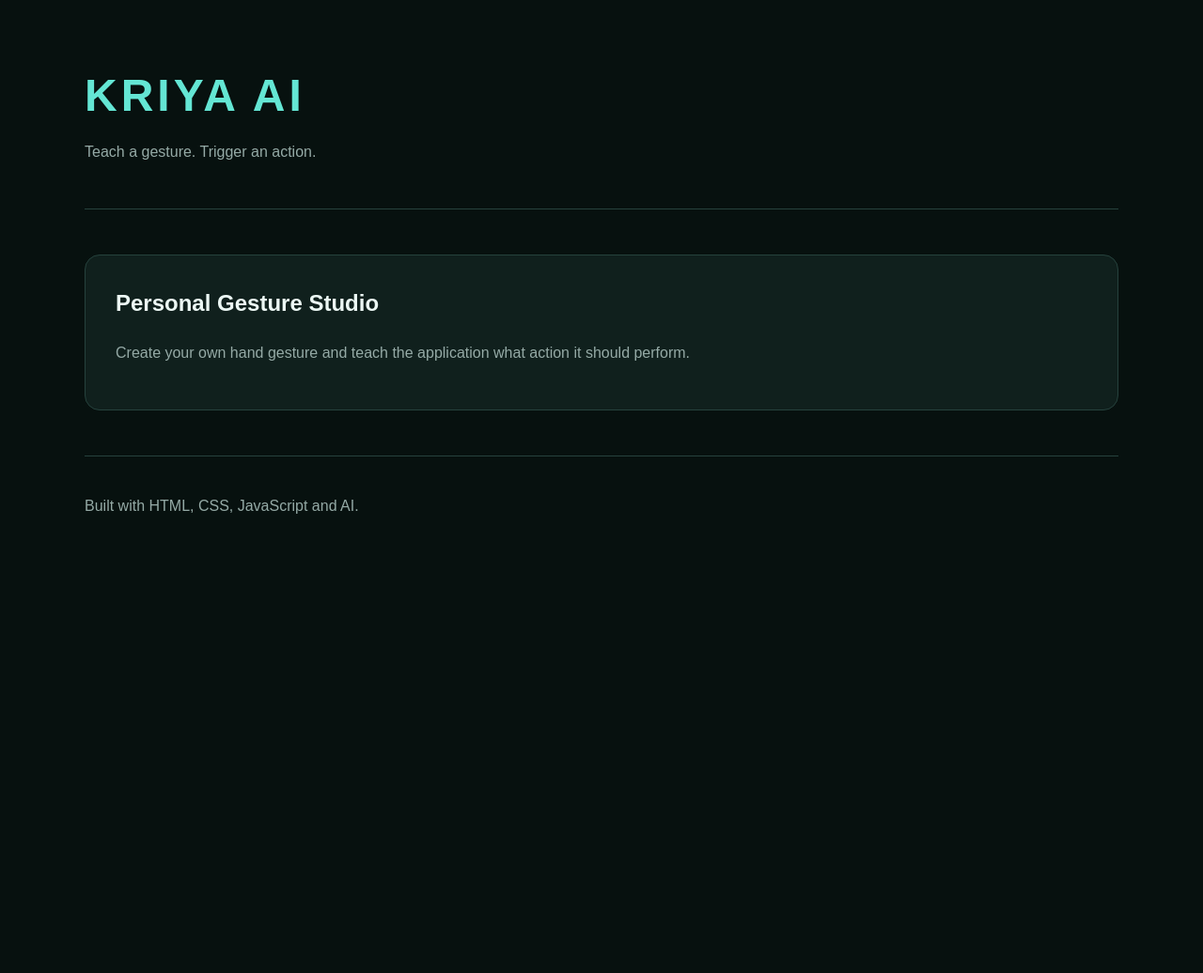
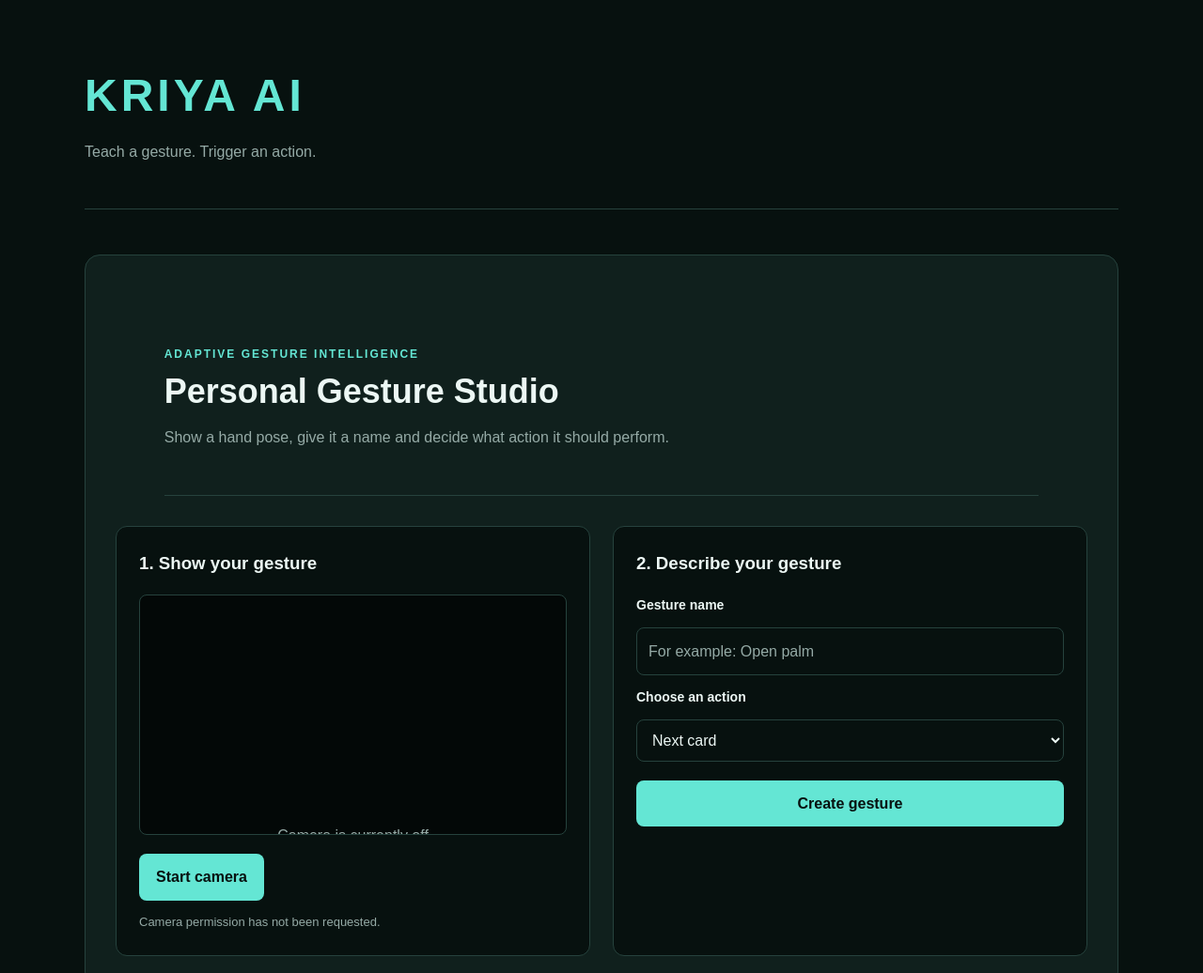
Before and after one commit to abhinammandal/kriya-ai-desktop, a plain HTML site: page index.html in a window 1280 px wide. Shown: the top 1036 px of the page at 94% size. Before the commit the page ends 800 px from the top, so only its background shows below. Drawn offline with Linux system fonts and the light colour scheme.

Commit message:
feat: build gesture studio interface

```diff
--- a/index.html
+++ b/index.html
@@ -1,5 +1,6 @@
 <!DOCTYPE html>
 <html lang="en">
+
 <head>
     <meta charset="UTF-8">
     <meta name="viewport" content="width=device-width, initial-scale=1.0">
@@ -15,12 +16,61 @@
     </header>
 
     <main>
-        <section aria-labelledby="studio-title">
-            <h2 id="studio-title">Personal Gesture Studio</h2>
-            <p>
-                Create your own hand gesture and teach the application
-                what action it should perform.
-            </p>
+        <section class="studio" aria-labelledby="studio-title">
+            <header class="section-heading">
+                <p>Adaptive Gesture Intelligence</p>
+
+                <h2 id="studio-title">Personal Gesture Studio</h2>
+
+                <p>
+                    Show a hand pose, give it a name and decide
+                    what action it should perform.
+                </p>
+            </header>
+
+            <div class="studio-grid">
+                <article class="panel camera-panel" aria-labelledby="camera-title">
+                    <h3 id="camera-title">1. Show your gesture</h3>
+
+                    <div class="camera-preview">
+                        <video id="camera-video" autoplay muted playsinline>
+                        </video>
+
+                        <p id="camera-placeholder">Camera is currently off</p>
+                    </div>
+
+                    <button id="camera-button" type="button">
+                        Start camera
+                    </button>
+
+                    <p id="camera-status" role="status">
+                        Camera permission has not been requested.
+                    </p>
+                </article>
+
+                <article class="panel training-panel" aria-labelledby="training-title">
+                    <h3 id="training-title">2. Describe your gesture</h3>
+
+                    <form id="gesture-form">
+                        <label for="gesture-name">Gesture name</label>
+
+                        <input id="gesture-name" name="gestureName" type="text" placeholder="For example: Open palm"
+                            required>
+
+                        <label for="gesture-action">Choose an action</label>
+
+                        <select id="gesture-action" name="gestureAction">
+                            <option value="next">Next card</option>
+                            <option value="previous">Previous card</option>
+                            <option value="play">Play or pause</option>
+                            <option value="light">Toggle virtual light</option>
+                            <option value="none">Neutral — no action</option>
+                        </select>
+
+                        <button type="submit">Create gesture</button>
+                    </form>
+                </article>
+            </div>
         </section>
     </main>
 
@@ -28,4 +78,5 @@
         <p>Built with HTML, CSS, JavaScript and AI.</p>
     </footer>
 </body>
+
 </html>
--- a/styles.css
+++ b/styles.css
@@ -71,3 +71,145 @@ footer {
     color: var(--muted-text);
     border-top: 1px solid var(--border);
 }
+
+.section-heading {
+    margin-bottom: 32px;
+}
+
+.section-heading > p:first-child {
+    margin: 0;
+    color: var(--accent);
+
+    font-size: 12px;
+    font-weight: bold;
+    letter-spacing: 2px;
+    text-transform: uppercase;
+}
+
+.section-heading h2 {
+    margin-bottom: 8px;
+    font-size: 36px;
+}
+
+.studio-grid {
+    display: grid;
+    grid-template-columns: repeat(2, minmax(0, 1fr));
+    gap: 24px;
+}
+
+.panel {
+    padding: 24px;
+
+    background-color: var(--background);
+    border: 1px solid var(--border);
+    border-radius: 12px;
+}
+
+.panel h3 {
+    margin-top: 0;
+}
+
+.camera-preview {
+    display: grid;
+    place-items: center;
+
+    width: 100%;
+    aspect-ratio: 16 / 9;
+    margin-bottom: 20px;
+
+    background-color: #030807;
+    border: 1px solid var(--border);
+    border-radius: 8px;
+    overflow: hidden;
+}
+
+.camera-preview video,
+.camera-placeholder {
+    grid-area: 1 / 1;
+}
+
+.camera-preview video {
+    width: 100%;
+    height: 100%;
+    object-fit: cover;
+}
+
+.camera-placeholder {
+    color: var(--muted-text);
+}
+
+@media (max-width: 750px) {
+    .studio-grid {
+        grid-template-columns: 1fr;
+    }
+}
+
+button,
+input,
+select {
+    font: inherit;
+}
+
+button {
+    padding: 12px 18px;
+
+    color: var(--background);
+    background-color: var(--accent);
+
+    font-weight: bold;
+
+    border: none;
+    border-radius: 8px;
+    cursor: pointer;
+
+    transition: background-color 0.2s, transform 0.2s;
+}
+
+button:hover {
+    background-color: #8af0e2;
+    transform: translateY(-2px);
+}
+
+form {
+    display: grid;
+    gap: 12px;
+}
+
+label {
+    color: var(--text);
+    font-size: 14px;
+    font-weight: bold;
+}
+
+input,
+select {
+    width: 100%;
+    padding: 12px;
+
+    color: var(--text);
+    background-color: var(--background);
+
+    border: 1px solid var(--border);
+    border-radius: 8px;
+}
+
+input::placeholder {
+    color: var(--muted-text);
+}
+
+input:focus,
+select:focus,
+button:focus-visible {
+    outline: 2px solid var(--accent);
+    outline-offset: 3px;
+}
+
+form button {
+    margin-top: 8px;
+}
+
+#camera-status {
+    margin-bottom: 0;
+    color: var(--muted-text);
+    font-size: 13px;
+}
```
